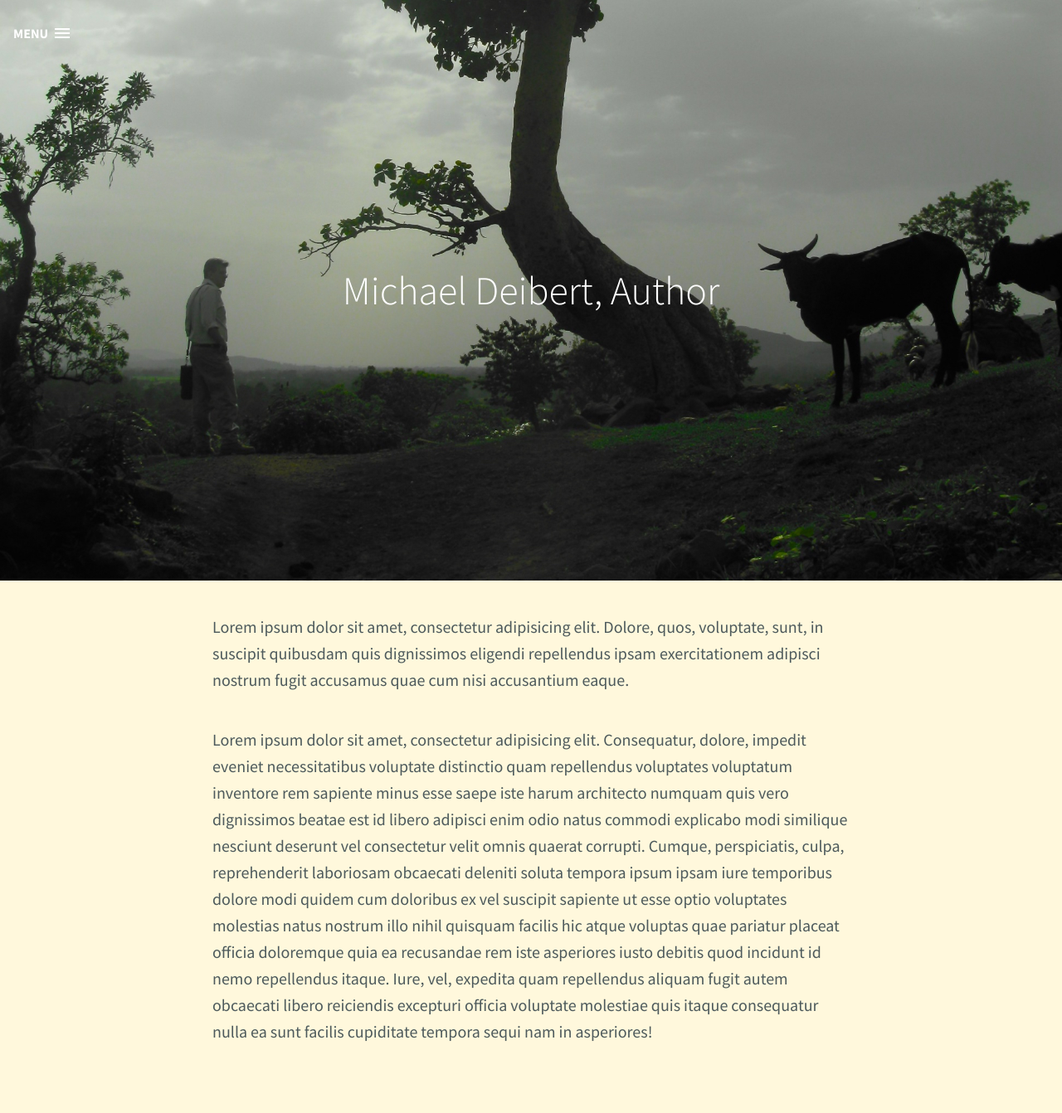
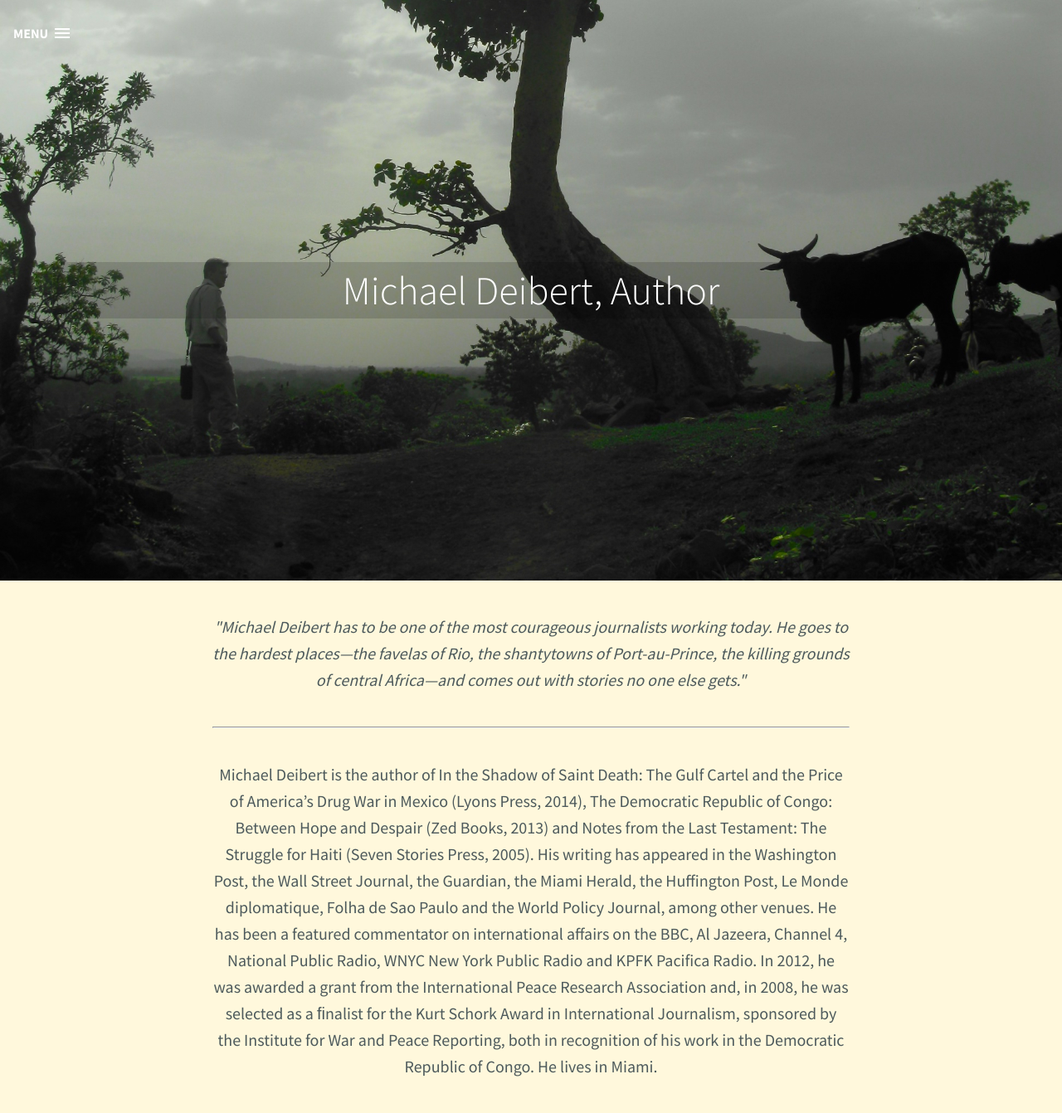
Before and after one commit to bikio/mdeib, a PHP site: page / in a window 1280 px wide. Shown: the whole page at 83% size. Before the commit the page ends 1256 px from the top, so only its background shows below. Run offline with PHP 8.4, Linux system fonts and the light colour scheme.

Commit message:
nav color to stronger contrast, main content update, header bg

```diff
--- a/css/style.css
+++ b/css/style.css
@@ -277,7 +277,7 @@ html, body {
   top: 0;
   height: 100%;
   width: 100%;
-  background: #CDC9A5;
+  background: #6E8B3D;
   z-index: 2;
   text-align: center;
   padding: 50px 0;
@@ -316,7 +316,7 @@ html, body {
   transition: background 0.2s;
 }
 .no-touch .cd-primary-nav a:hover {
-  background-color: #698B69;
+  background-color: #548B54;
 }
 .cd-primary-nav .cd-label {
   color: #2E8B57;
@@ -399,6 +399,9 @@ html, body {
   -o-transform: translateX(-50%) translateY(-50%);
   transform: translateX(-50%) translateY(-50%);
   color: white;
+  background: rgba(0, 0, 0, 0.15);
+  padding: 10px;
+  border-radius: 5px;
 /*  font-size: 50px;
 */  font-size: 2.5rem;
   font-weight: 300;
@@ -422,8 +425,13 @@ html, body {
   position: relative;
   z-index: 1;
 }
+
+.cd-main-content-intro {
+  font-style: italic;
+}
 .cd-main-content p {
   line-height: 1.6;
+  text-align: center;
   margin: 2em 0;
 }
 @media only screen and (min-width: 1170px) {
--- a/home.html
+++ b/home.html
@@ -55,12 +55,14 @@
 
 	<main class="cd-main-content">
 		<div class="cd-container">
+			<p class="cd-main-content-intro">
+				"Michael Deibert has to be one of the most courageous journalists working today. He goes to the hardest places—the favelas of Rio, the shantytowns of Port-au-Prince, the killing grounds of central Africa—and comes out with stories no one else gets."
+			</p>
+<hr>
 			<p>
-				Lorem ipsum dolor sit amet, consectetur adipisicing elit. Dolore, quos, voluptate, sunt, in suscipit quibusdam quis dignissimos eligendi repellendus ipsam exercitationem adipisci nostrum fugit accusamus quae cum nisi accusantium eaque.
-			</p>
+				Michael Deibert is the author of In the Shadow of Saint Death: The Gulf Cartel and the Price of America’s Drug War in Mexico (Lyons Press, 2014), The Democratic Republic of Congo: Between Hope and Despair (Zed Books, 2013) and Notes from the Last Testament: The Struggle for Haiti (Seven Stories Press, 2005). His writing has appeared in the Washington Post, the Wall Street Journal, the Guardian, the Miami Herald, the Huffington Post, Le Monde diplomatique, Folha de Sao Paulo and the World Policy Journal, among other venues. He has been a featured commentator on international affairs on the BBC, Al Jazeera, Channel 4, National Public Radio, WNYC New York Public Radio and KPFK Pacifica Radio. In 2012, he was awarded a grant from the International Peace Research Association and, in 2008, he was selected as a ﬁnalist for the Kurt Schork Award in International Journalism, sponsored by the Institute for War and Peace Reporting, both in recognition of his work in the Democratic Republic of Congo.
 
-			<p>
-				Lorem ipsum dolor sit amet, consectetur adipisicing elit. Consequatur, dolore, impedit eveniet necessitatibus voluptate distinctio quam repellendus voluptates voluptatum inventore rem sapiente minus esse saepe iste harum architecto numquam quis vero dignissimos beatae est id libero adipisci enim odio natus commodi explicabo modi similique nesciunt deserunt vel consectetur velit omnis quaerat corrupti. Cumque, perspiciatis, culpa, reprehenderit laboriosam obcaecati deleniti soluta tempora ipsum ipsam iure temporibus dolore modi quidem cum doloribus ex vel suscipit sapiente ut esse optio voluptates molestias natus nostrum illo nihil quisquam facilis hic atque voluptas quae pariatur placeat officia doloremque quia ea recusandae rem iste asperiores iusto debitis quod incidunt id nemo repellendus itaque. Iure, vel, expedita quam repellendus aliquam fugit autem obcaecati libero reiciendis excepturi officia voluptate molestiae quis itaque consequatur nulla ea sunt facilis cupiditate tempora sequi nam in asperiores!
+He lives in Miami.
 			</p>
 
 		</div>
```
